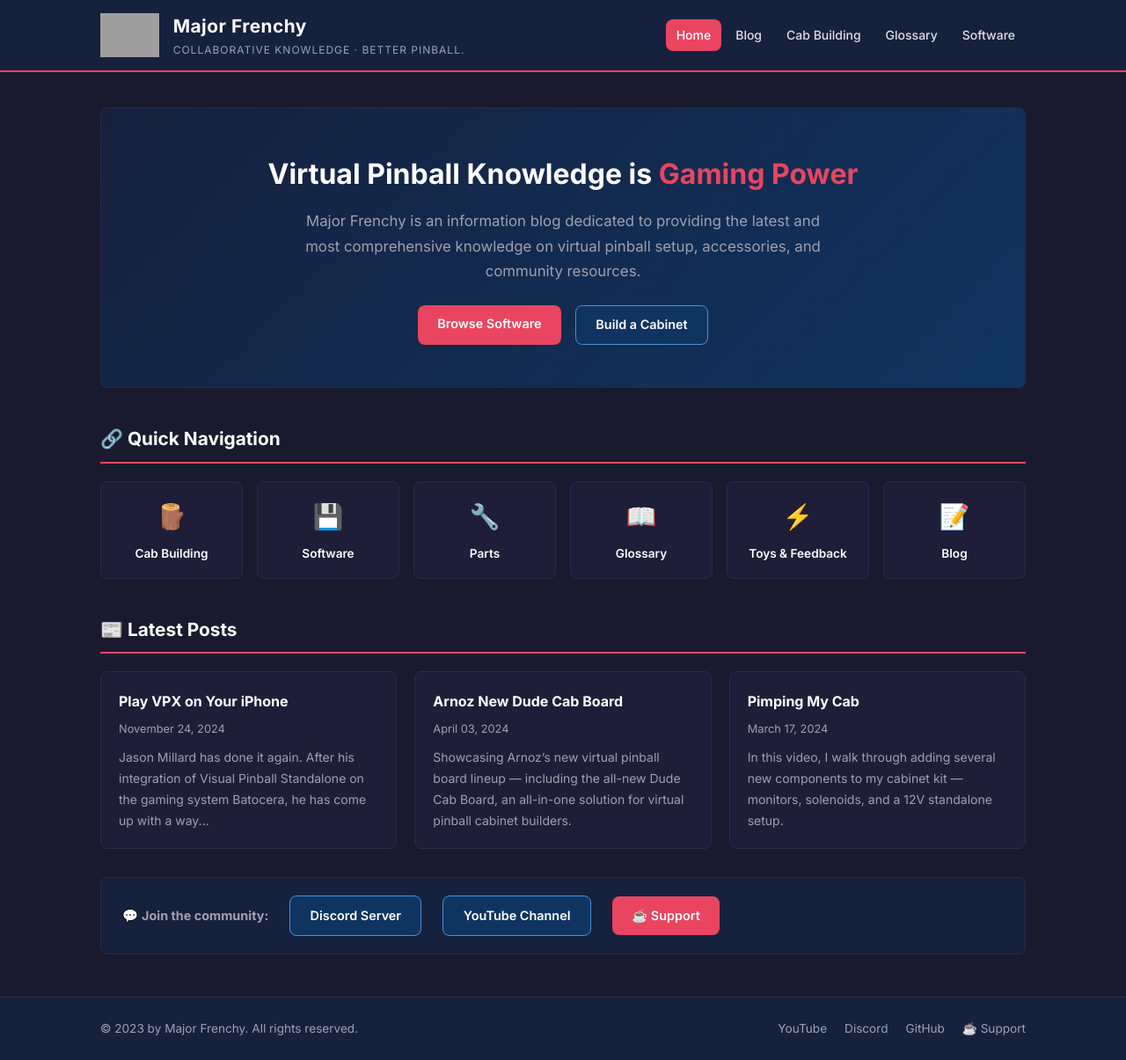
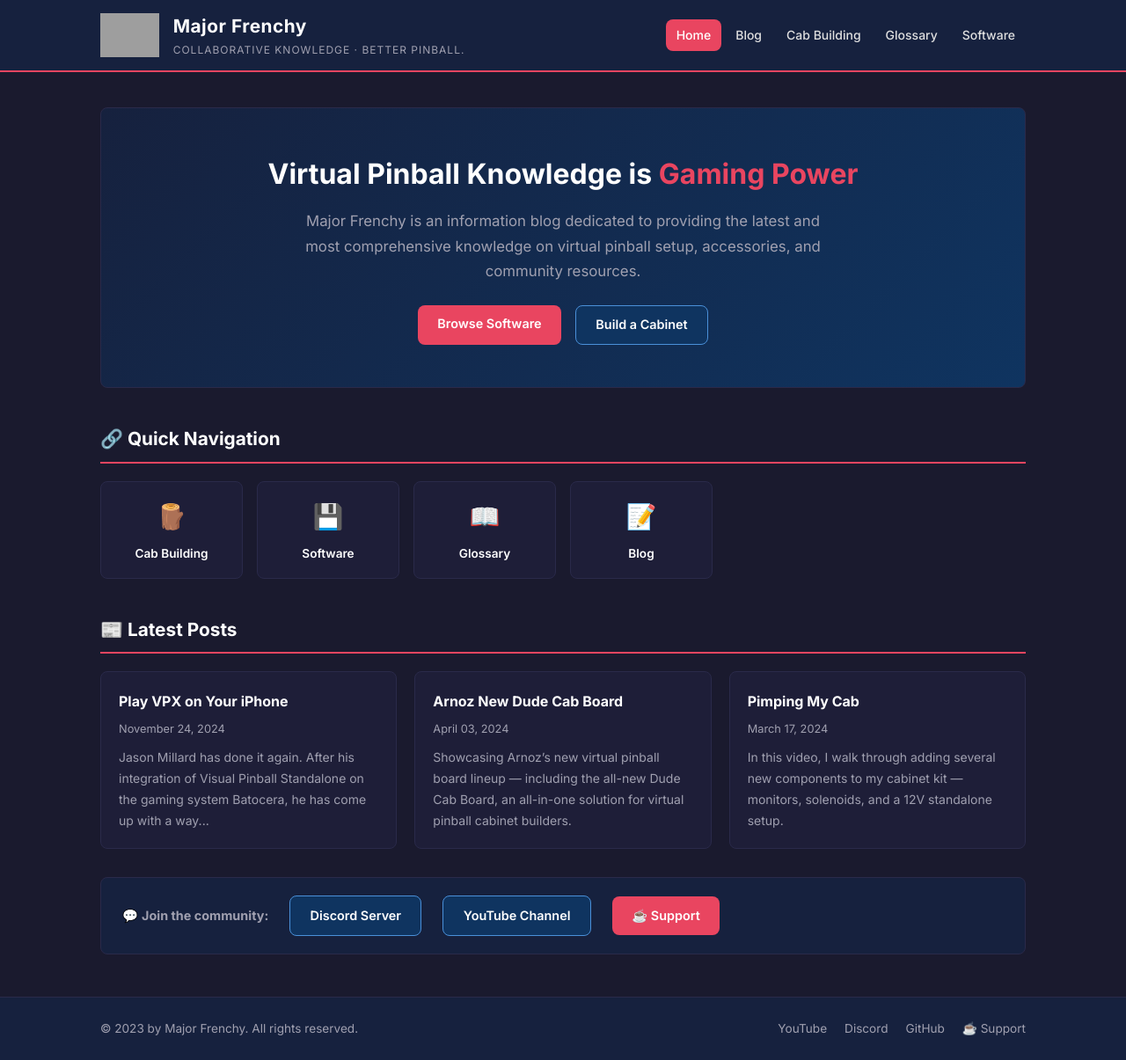
Before and after one commit to MajorFrenchy/MajorFrenchy.github.io, a Jekyll site: the page built from index.html, in a window 1280 px wide and 1205 px high. Shown: the whole window at 88% size. Built offline with Jekyll 4.4.1, drawn with Linux system fonts in a browser that asks for light colours; grey boxes are pictures that could not be loaded.

Commit message:
Remove Parts and Toys links from index.html
Removed links to Parts and Toys sections from the index.

```diff
--- a/index.html
+++ b/index.html
@@ -22,17 +22,9 @@
     <div class="icon">💾</div>
     <span>Software</span>
   </a>
-  <a href="/parts/" class="quick-link-card">
-    <div class="icon">🔧</div>
-    <span>Parts</span>
-  </a>
   <a href="/glossary/" class="quick-link-card">
     <div class="icon">📖</div>
     <span>Glossary</span>
-  </a>
-  <a href="/toys/" class="quick-link-card">
-    <div class="icon">⚡</div>
-    <span>Toys & Feedback</span>
   </a>
   <a href="/blog/" class="quick-link-card">
     <div class="icon">📝</div>
```
